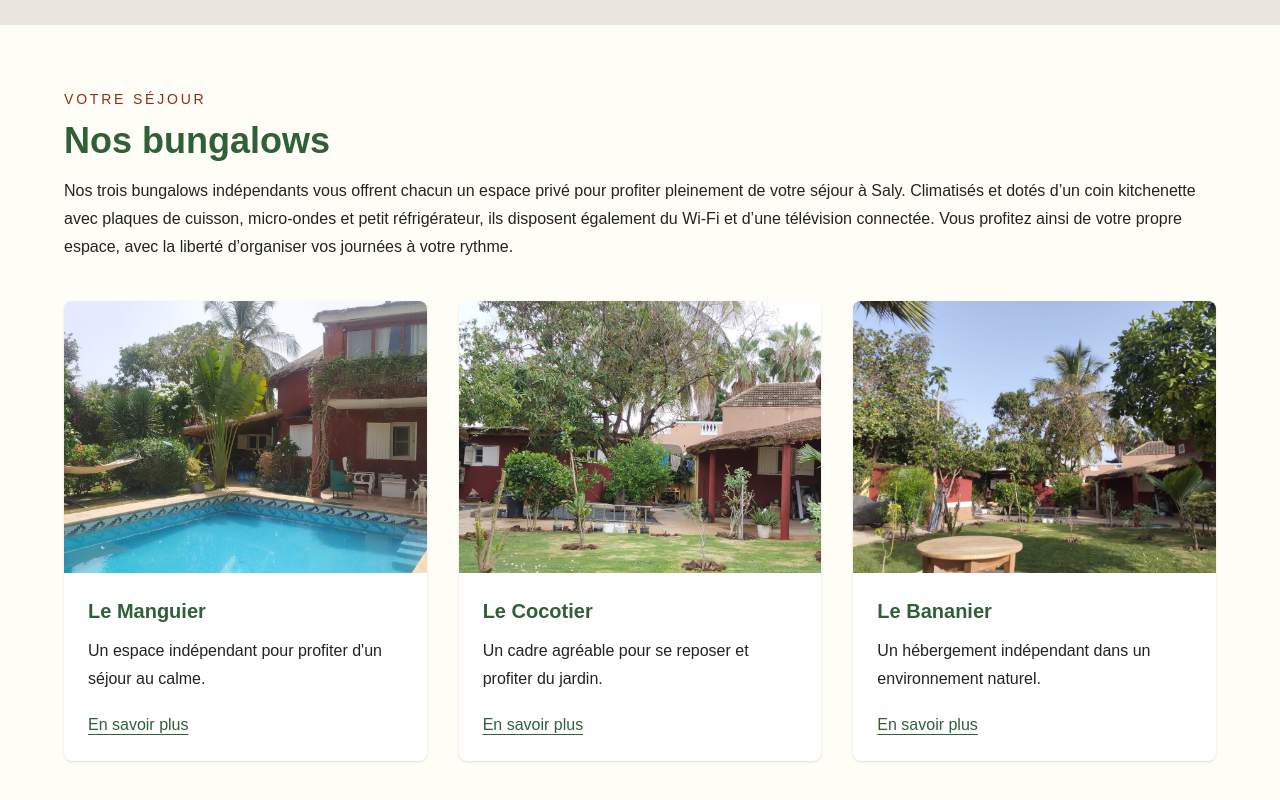
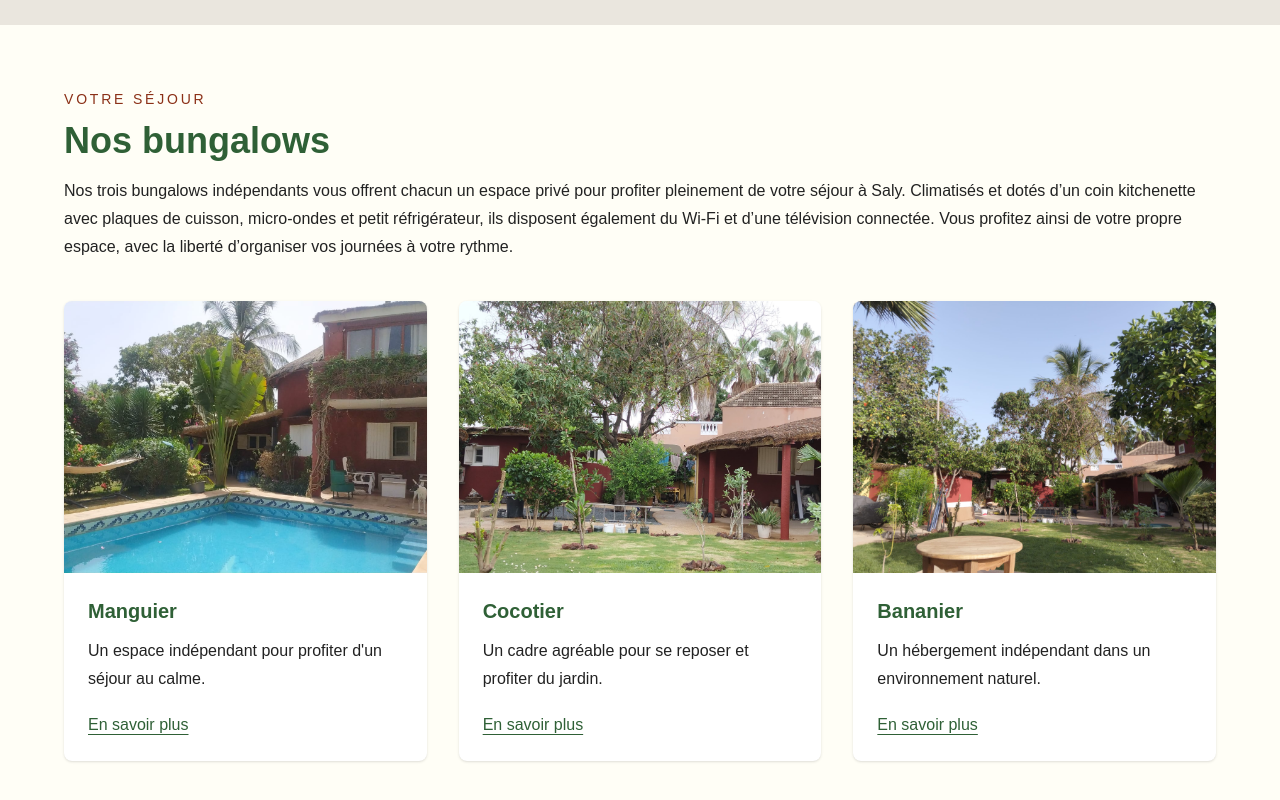
Before and after one commit to zohra-b/noppalu, a Next.js app: page / in a window 1280 px wide. Shown: the part 1114-1914 px from the top of the page. Built offline with nearby package versions, Linux system fonts and the light colour scheme.

Commit message:
changed bungalows name on Page.tsx

```diff
--- a/src/app/page.tsx
+++ b/src/app/page.tsx
@@ -16,17 +16,17 @@ const photosAccueil = [
 
 const bungalows = [
   {
-    nom: "Le Manguier",
+    nom: "Manguier",
     photo: "/images/bungalow1.jpg",
     description: "Un espace indépendant pour profiter d'un séjour au calme.",
   },
   {
-    nom: "Le Cocotier",
+    nom: "Cocotier",
     photo: "/images/bungalow2.jpg",
     description: "Un cadre agréable pour se reposer et profiter du jardin.",
   },
   {
-    nom: "Le Bananier",
+    nom: "Bananier",
     photo: "/images/bungalow3.jpg",
     description: "Un hébergement indépendant dans un environnement naturel.",
   },
--- a/src/components/Header.tsx
+++ b/src/components/Header.tsx
@@ -43,10 +43,10 @@ export default function Header () {
 
             {/* Partie droite : nav et langues*/}
             <nav className="flex items-center gap-6">
-                <Link
+                {/* <Link
                     href="/bungalows"
-                    className="text-linen hover:text-linen">Réserver
-                </Link>
+                    className="text-green hover:text-sand">Réserver
+                </Link> */}
 
                 <div
                 className="relative"
```
